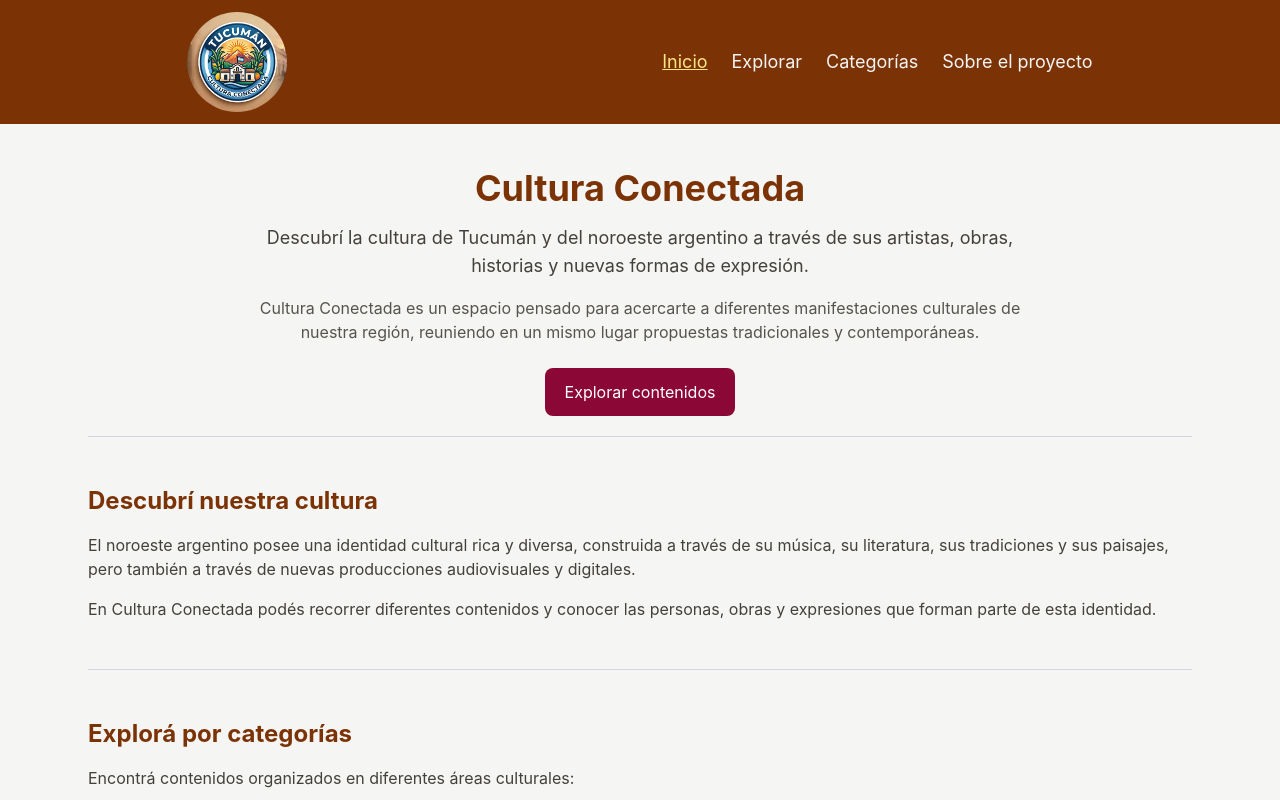
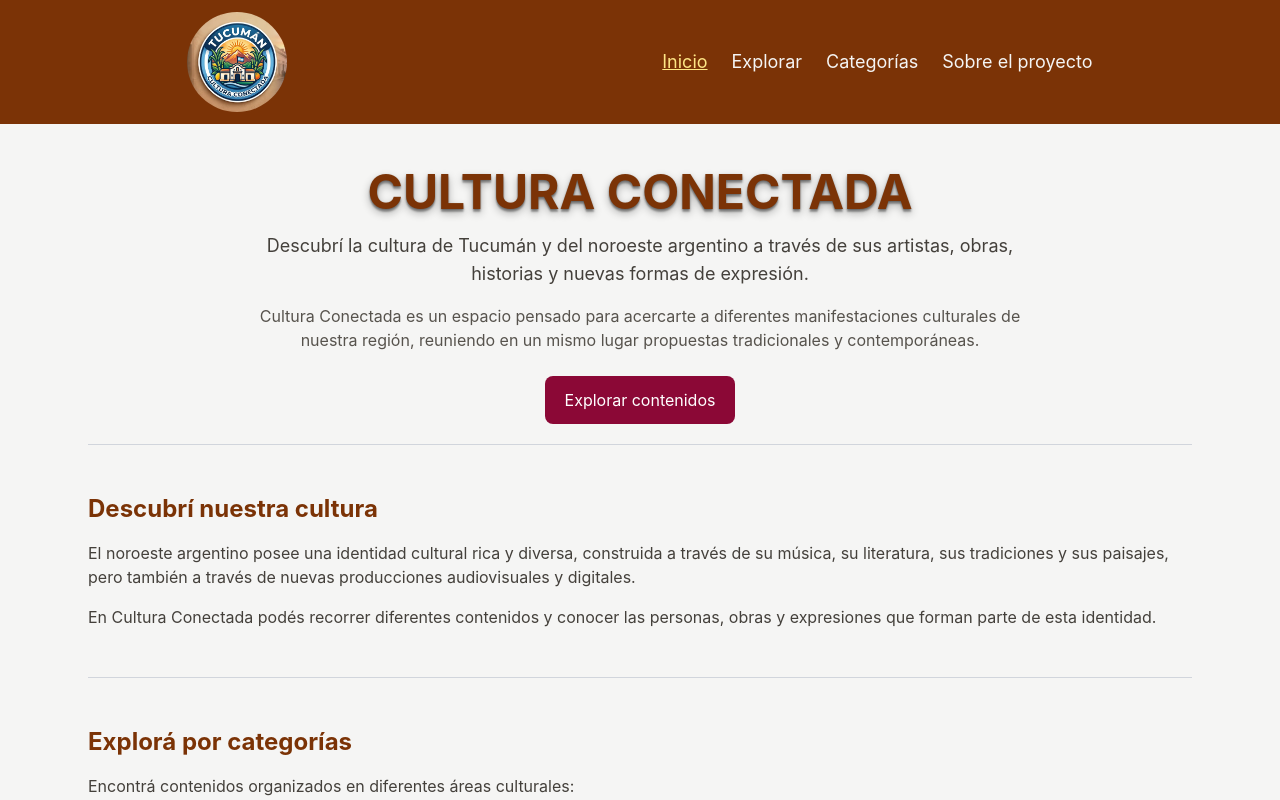
Before and after one commit to ccast89/cultura-conectada, a React (Vite) app: page / in a window 1280 px wide. Shown: the top 800 px of the page. Built offline with nearby package versions, Linux system fonts and the light colour scheme.

Commit message:
Se agrega una sombra al titulo

```diff
--- a/src/pages/Home.jsx
+++ b/src/pages/Home.jsx
@@ -4,8 +4,8 @@ const Home = () => {
   return (
     <section className="max-w-6xl mx-auto px-6 py-10">
       <div className="text-center py-1">
-        <h1 className="text-4xl font-bold text-amber-900 mb-4">
-          Cultura Conectada
+        <h1 className="text-5xl font-bold text-amber-900 mb-4 text-shadow-lg/30">
+          CULTURA CONECTADA
         </h1>
         <p className="text-lg text-stone-700 max-w-3xl mx-auto mb-4">
           Descubrí la cultura de Tucumán y del noroeste argentino a través de
```
